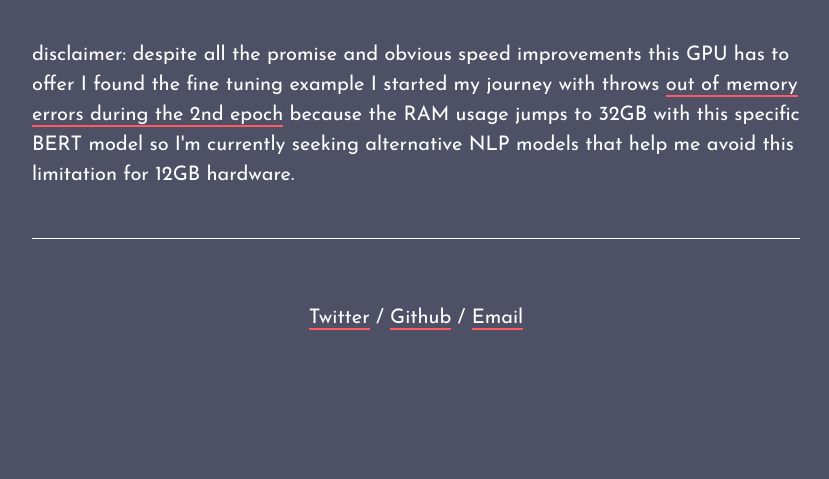
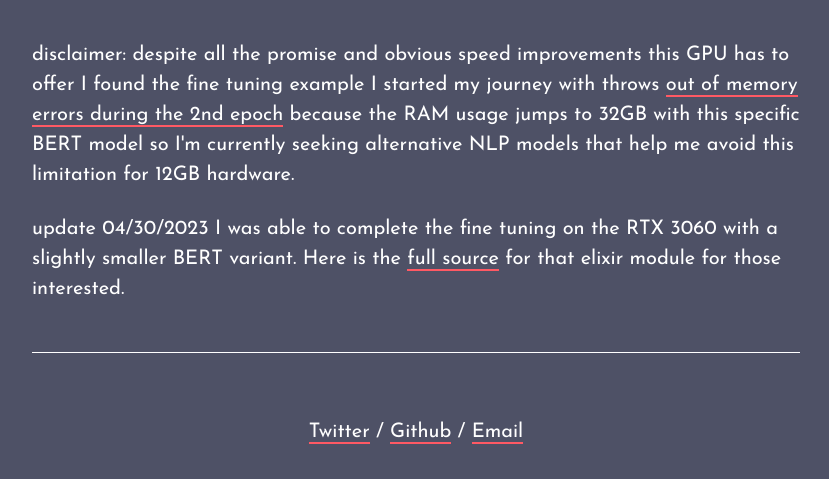
Before and after one commit to toranb/toranb.github.io, a Jekyll site: the page built from _posts/2023-04-29-training-axon-models-with-nvidia-gpus.html, in a window 1280 px wide and 900 px high, scrolled down 1145 px, cut to the strip 421-900 px from the top of the window. Shown: the whole strip, without its empty margins (224-1053 px from the left). Built offline with Jekyll 4.4.1, drawn with Linux system fonts in a browser that asks for light colours; Markdown is read by kramdown in place of the engine named in the settings; before the commit the page ends 1931 px from its top, so only the background shows below that.

Commit message:
added bert medium gist

```diff
--- a/_posts/2023-04-29-training-axon-models-with-nvidia-gpus.html
+++ b/_posts/2023-04-29-training-axon-models-with-nvidia-gpus.html
@@ -38,3 +38,5 @@ categories: blog archive
 </div>
 
 <p>disclaimer: despite all the promise and obvious speed improvements this GPU has to offer I found the fine tuning example I started my journey with throws <a href="https://elixirforum.com/t/memory-issues-following-bumblebee-example/55391/5">out of memory errors during the 2nd epoch</a> because the RAM usage jumps to 32GB with this specific BERT model so I'm currently seeking alternative NLP models that help me avoid this limitation for 12GB hardware.</p>
+
+<p>update 04/30/2023 I was able to complete the fine tuning on the RTX 3060 with a slightly smaller BERT variant. Here is the <a href="https://gist.github.com/toranb/b37096fee0c9af93d16b0aaa1a9bcdf4">full source</a> for that elixir module for those interested.</p>
```
